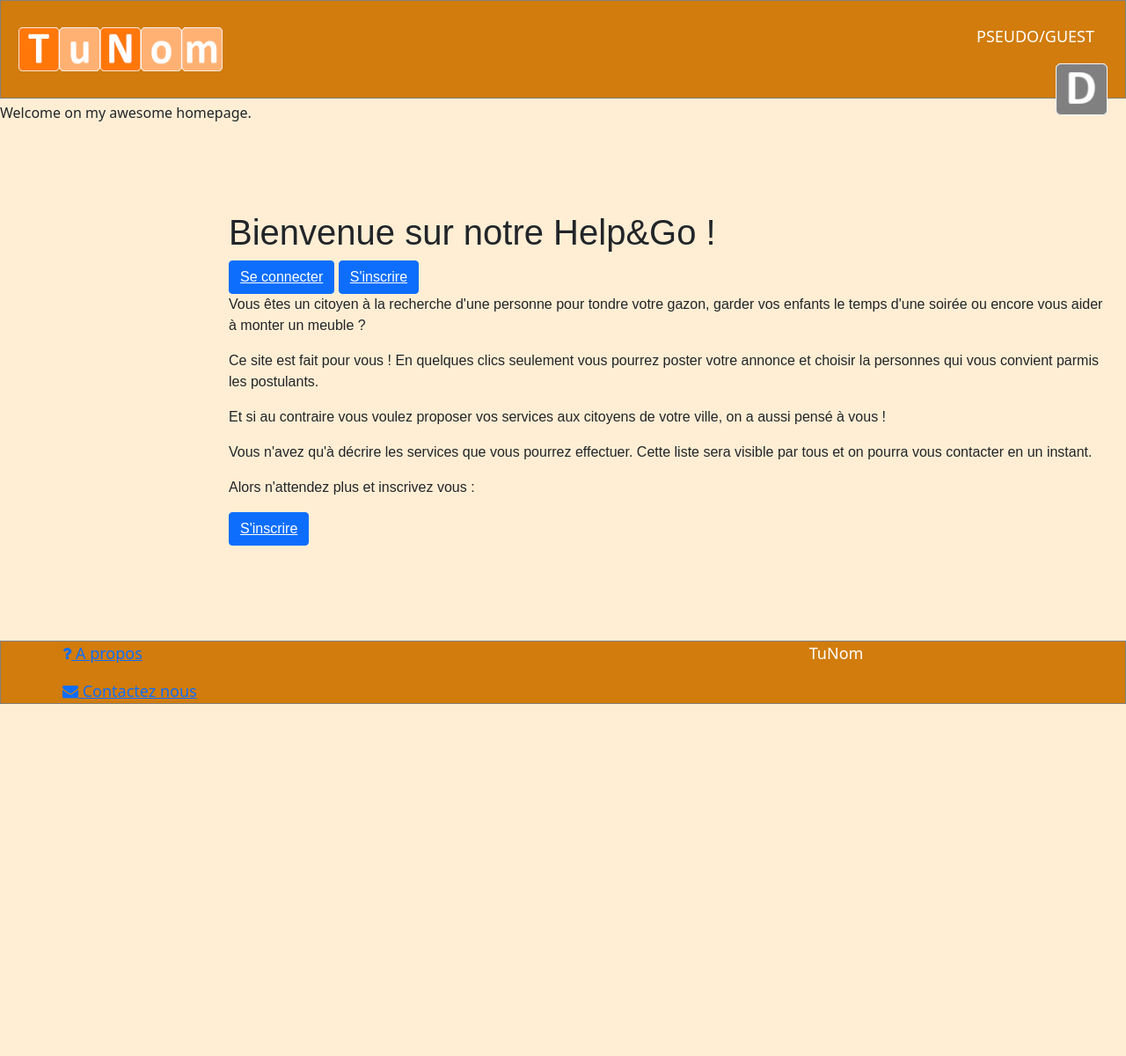
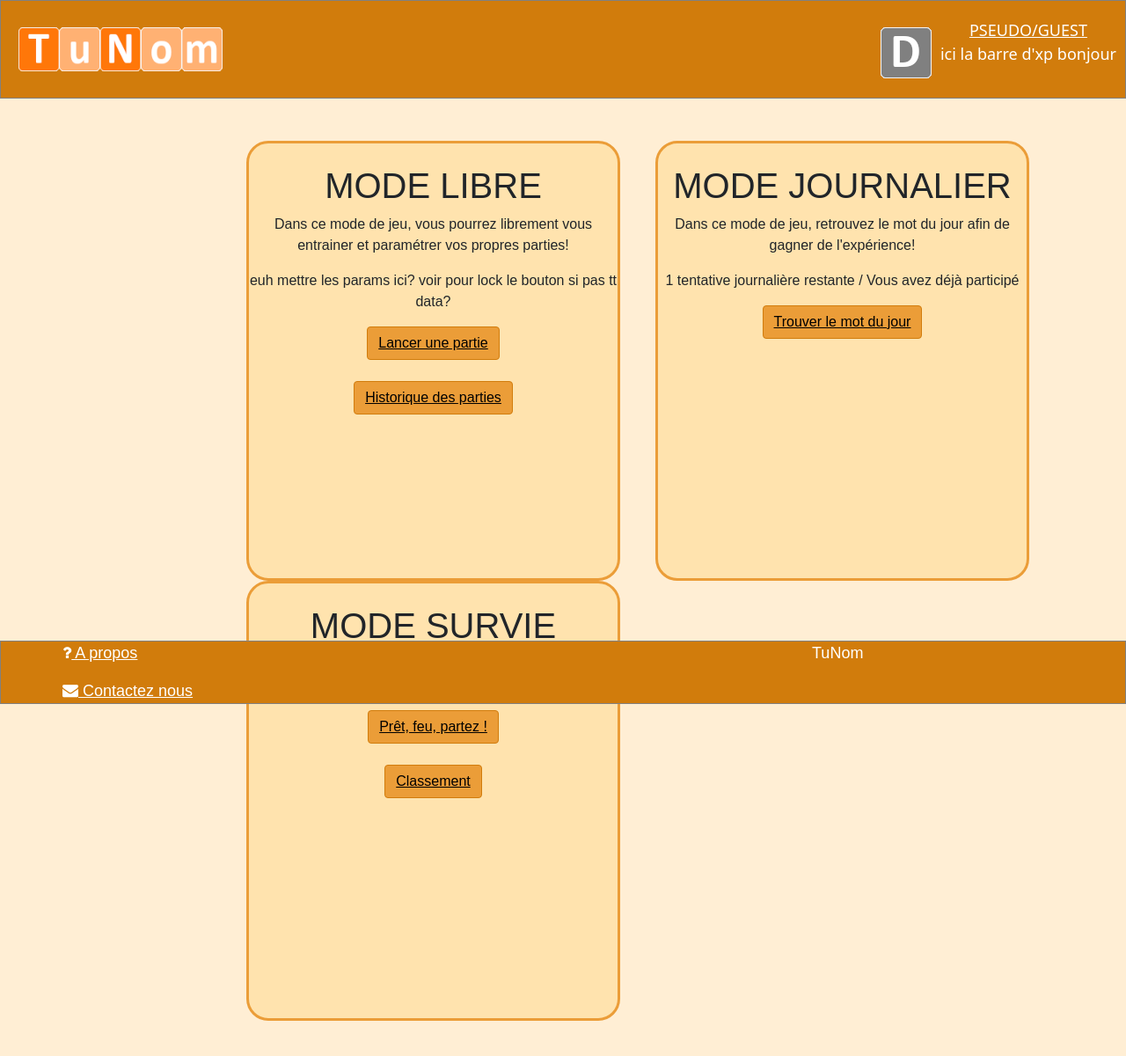
Before and after one commit to Pierre-Pasquier/Solveur-Wordle, a Flask app: page /home in a window 1280 px wide. Shown: the whole page at 88% size. Before the commit the page ends 800 px from the top, so only its background shows below. Run offline with Flask 2, Linux system fonts and the light colour scheme.

Commit message:
design du template complété (à discuter en réunion mais normalement ok) pour le template: - lien -> profil à compléter - barre d'xp + badge variant à compléter - page à propos + contactez nous parce que cjoli
pour home, les 3 cases contenant les modes de jeu ont été ajoutée,
manquant :
- bouton de paramètrage (voir pour verrouiller bouton si non remplie?)
- fonction du bouton de lancement et d'historique (ne font rien pour l'instant)
- affichage de la tentative daily + fonction du bouton
- fonction bouton survie + classement

```diff
--- a/Web/static/templatepage.css
+++ b/Web/static/templatepage.css
@@ -21,9 +21,43 @@ header {
     justify-content: space-between;
     padding :10px;
 }
+
+.container-bot .box{
+    display: flex;
+    flex-wrap: wrap;
+    flex-direction: row;
+    align-content: center;
+}
+.container-bot .box div{
+    border-radius: 25px;
+    border: 3px solid rgb(235, 157, 56);
+    background-color: #ffe3ae;
+    width: 425px;
+    height: 500px;
+    align-self: center;
+    margin-left: 20px;
+    margin-right: 20px;
+}
+.btn-primary{
+    background-color: rgb(235, 157, 56);
+    border-color:rgb(209, 124, 12);
+}
+.btn-primary:hover{
+    background-color: #ffba3a;
+    border-color:rgb(209, 124, 12)
+}
+
 .container-bot{
     width: 80%;
     margin: 0 ; /* Center the DIV horizontally */
+}
+.box {
+    display: flex;
+    align-items: stretch;
+    text-align: center;
+}
+.box a{
+    text-align: center;
 }
 .fixed-header, .fixed-footer{
     width: 100%;
@@ -38,6 +72,9 @@ header {
     left: 0;
     border: solid 1px gray;
 }
+.fixed-header a:hover{
+    color:#ffba3a
+}
 .fixed-footer{
     bottom: 0;
     left: 0px;
@@ -45,6 +82,12 @@ header {
     text-align: left;
     display: inline-block;
     padding: 0px 70px;
+}
+.fixed-footer a:link{
+    color: white;
+}
+.fixed-footer a:hover{
+    color:#ffba3a;
 }
 
 .alignleft{
--- a/Web/templates/home.html
+++ b/Web/templates/home.html
@@ -1,20 +1,44 @@
 {% extends "templatepage.html" %}
-<!--
-{% block title %}Index{% endblock %}
-
-{% block head %}
-  {{ super() }}
-  <style type="text/css">
-    .important { color: #336699; }
-  </style>
-{% endblock %}
--->
 
 {% block content %}
-  <h1>nom de la page child</h1>
-  <p class="important">
-    Welcome on my awesome homepage.
+
         <div class="main container-bot">
+          <div class="box">
+            <div>
+              <br>
+              <h1>MODE LIBRE</h1>
+              <p>
+                Dans ce mode de jeu, vous pourrez librement vous entrainer et paramétrer vos propres parties!
+              </p>
+              <p>euh mettre les params ici? voir pour lock le bouton si pas tt data?</p>
+              <button class="btn btn-primary"><a style="color:#000000;" href='###'>Lancer une partie</a></button>
+              <br><br>
+              <button class="btn btn-primary"><a style="color:#000000;" href='###'>Historique des parties</a></button>
+            </div>
+
+            <div>
+              <br>
+              <h1>MODE JOURNALIER</h1>
+              <p>
+                Dans ce mode de jeu, retrouvez le mot du jour afin de gagner de l'expérience!
+              </p>
+              <p>1 tentative journalière restante / Vous avez déjà participé</p>
+              <button class="btn btn-primary"><a style="color:#000000;" href='###'>Trouver le mot du jour</a></button>
+            </div>
+
+            <div>
+              <br>
+              <h1>MODE SURVIE</h1>
+              <p>
+                Dans ce mode de jeu, à vos chronomètre! Plus vous tenez longtemps, meilleu</a>
+              </p>
+                <button class="btn btn-primary"><a style="color:#000000;" href='###'>Prêt, feu, partez !</a></button>
+              <br><br>
+              <button class="btn btn-primary"><a style="color:#000000;" href='###'>Classement</a></button>
+            </div>
+          </div>
+
+          <!--
           <h1>Bienvenue sur notre Help&Go !</h1>
           <div>
             <button class="btn btn-primary"><a style="color:#ffffff" href='/connexion'>Se connecter</a></button>
@@ -28,6 +52,6 @@
           <div id="v-pills-tab" role="tablist" >
             <button class="btn btn-primary"><a style="color:#ffffff" href='/inscription'>S'inscrire</a></button>
           </div>
-        </div>
-        </div>
+        </div>  -->
+
 {% endblock %}
--- a/Web/templates/templatepage.html
+++ b/Web/templates/templatepage.html
@@ -13,12 +13,19 @@
         <div class="container-top">
             <div class="gauche"><a href="{{url_for('home')}}"><img src='/static/TuNom.png' style="width: 180%"></a></div>
             <div class="alignright">
-
-                    <nav> <!--VOIR POUR BADGE ICI, BLOCK POUR POUVOIR RECUP BADGE DANS CHILD?-->
-
-                    <a href="{{url_for('home')}}" style="float:inline-end"> PSEUDO/GUEST</a> <!--du coup faut pas un pseudo trop long, et voir changer size pseudo-->
-                    <img src='/static/badges/grisbadge1.png' style="float:inline-end; height: 30%;width: 30%">
-                    </nav>
+                    <div class="box">
+                        <div>
+                            <img src='/static/badges/grisbadge1.png' style="float:inline-end; height: 100%;width: 100%">
+                        </div>
+                        <div>
+                            <a href="{{url_for('home')}}" style="float:none; color: white;"> PSEUDO/GUEST</a>
+                            <br>ici la barre d'xp bonjour
+                            <!--faire une page xp comansamarch avec genre daily = xp,
+                                 classmen = xp etc. ou alors mettre ça dans les box d'explications?-->
+                            <!--voir si input du child fonctionne dans parent-->
+                            <!--sinon faire la méthode extend pour chaque position?-->
+                        </div>
+                    </div>
 
 
             </div>
```
